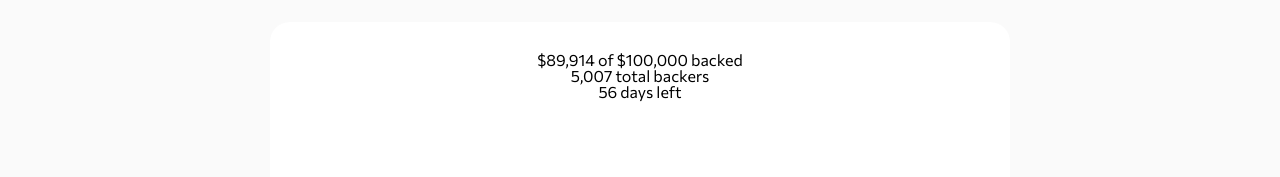
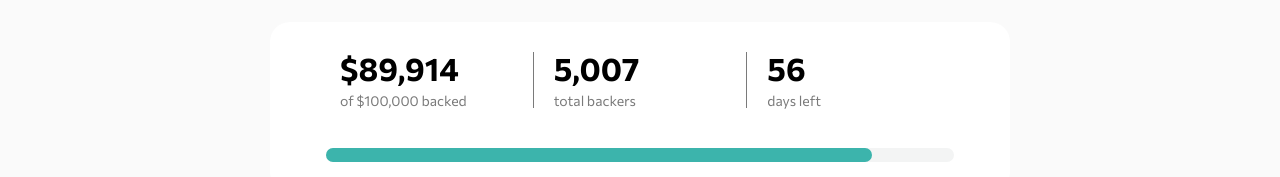
Before and after one commit to falasol/frontend-mentor-crowdfunding-page, a plain HTML site: page index.html in a window 1280 px wide. Shown: the part 623-800 px from the top of the page. Drawn offline with Linux system fonts and the light colour scheme.

Commit message:
complete progress

```diff
--- a/index.html
+++ b/index.html
@@ -44,9 +44,23 @@
       </div>
     </section>
     <section class="project-data">
-      <p>$89,914 of $100,000 backed</p>
-      <p>5,007 total backers</p>
-      <p>56 days left</p>
+      <div class="project-data-figure">
+        <div class="project-data-figure__item">
+          <p class="project-data-figure__number">$89,914</p>
+          <p class="project-data-figure__text">of $100,000 backed</p>
+        </div>
+        <div class="project-data-figure__item--mid">
+          <p class="project-data-figure__number">5,007</p>
+          <p class="project-data-figure__text">total backers</p>
+        </div>
+        <div class="project-data-figure__item">
+          <p class="project-data-figure__number">56</p>
+          <p class="project-data-figure__text">days left</p>
+        </div>
+      </div>
+      <div class="project-data__progress-bar">
+        <div class="project-data__progress-bar--completed"></div>
+      </div>
     </section>
     <section class="project-about">
       <h3>About this project</h3>
--- a/style.scss
+++ b/style.scss
@@ -115,7 +115,6 @@ body{
     font-weight: 600;
 }
 
-
 .project-data{
     width: 50%;
     display:flex;
@@ -123,9 +122,44 @@ body{
     background-color:white;
     flex-direction: column;
     align-items: center;
-    height: 260px;
+    height: auto;
     padding: 30px 50px;
     margin-bottom: 25px;
+}
+
+.project-data-figure{
+    display:flex;
+    justify-content: space-evenly;
+    width: 100%;
+}
+
+.project-data-figure__item{
+    width: 80%;
+    padding: 0px 20px;
+    flex: 1;
+    display: flex;
+    flex-direction: column;
+    justify-content: space-around;
+}
+.project-data-figure__number{
+    font-size: 32px;
+    font-weight: 700;
+    margin-bottom: 10px;
+}
+.project-data-figure__text{
+    font-size: 14px;
+    color: $Darkgray;
+}
+
+.project-data-figure__item--mid{
+    width: 80%;
+    flex: 1;
+    padding: 0px 20px;
+    display: flex;
+    flex-direction: column;
+    justify-content: space-around;
+    border-left: $Darkgray 1px solid;
+    border-right: $Darkgray 1px solid;
 }
 
 .project-about{
@@ -138,3 +172,20 @@ body{
     padding: 30px 50px;
     margin-bottom: 25px;
 }
+
+.project-data__progress-bar{
+    width:98%;
+    height: 14px;
+    margin-top: 40px;
+    border-radius: 7px;
+    background-color: $Lightgray;
+    position: relative;
+}
+.project-data__progress-bar--completed{
+    width:87%;
+    height: 14px;
+    border-radius: 7px;
+    background-color: $Moderatecyan;
+    position: absolute;
+    left:0;
+}
```
Also changed, not shown: style.css, 1 other file.
